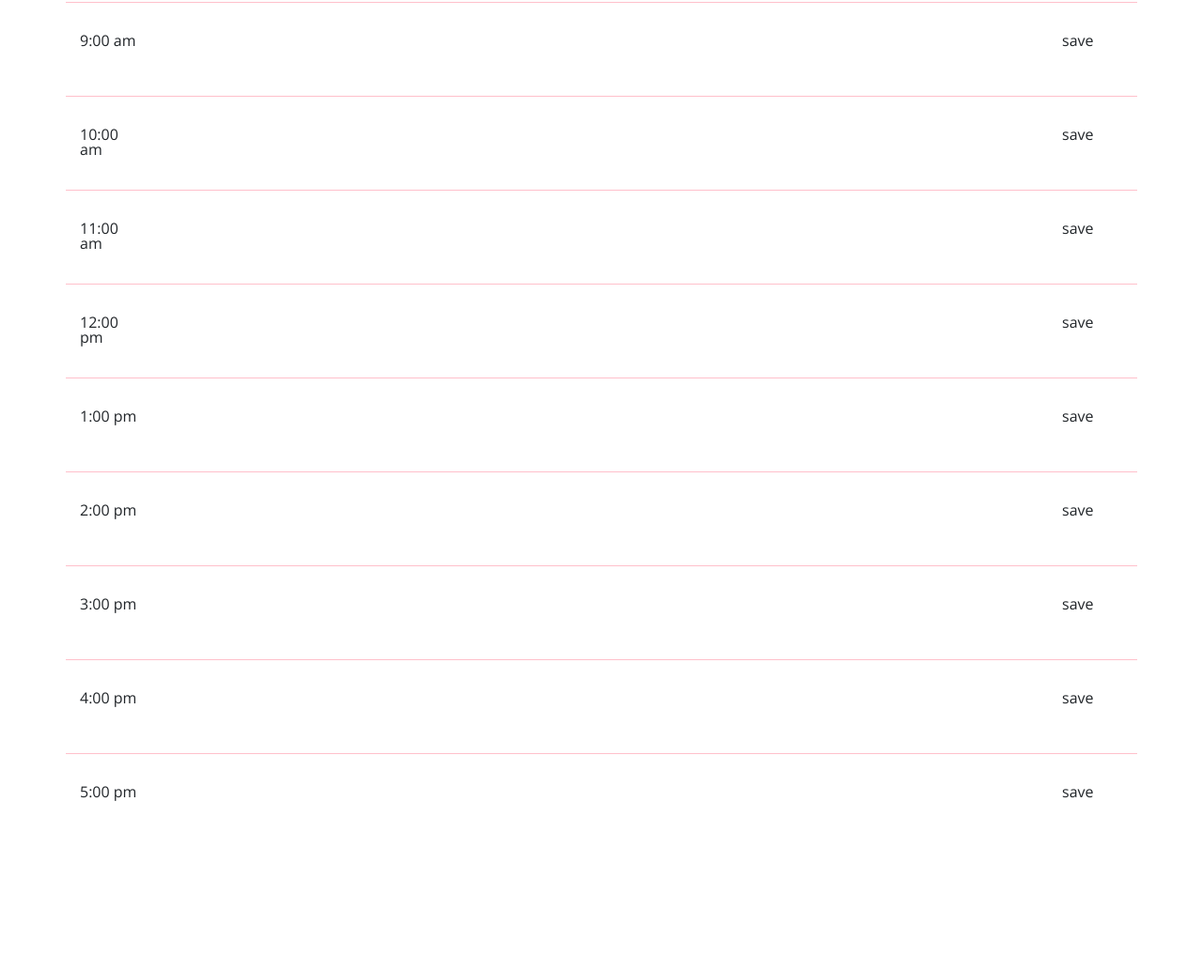
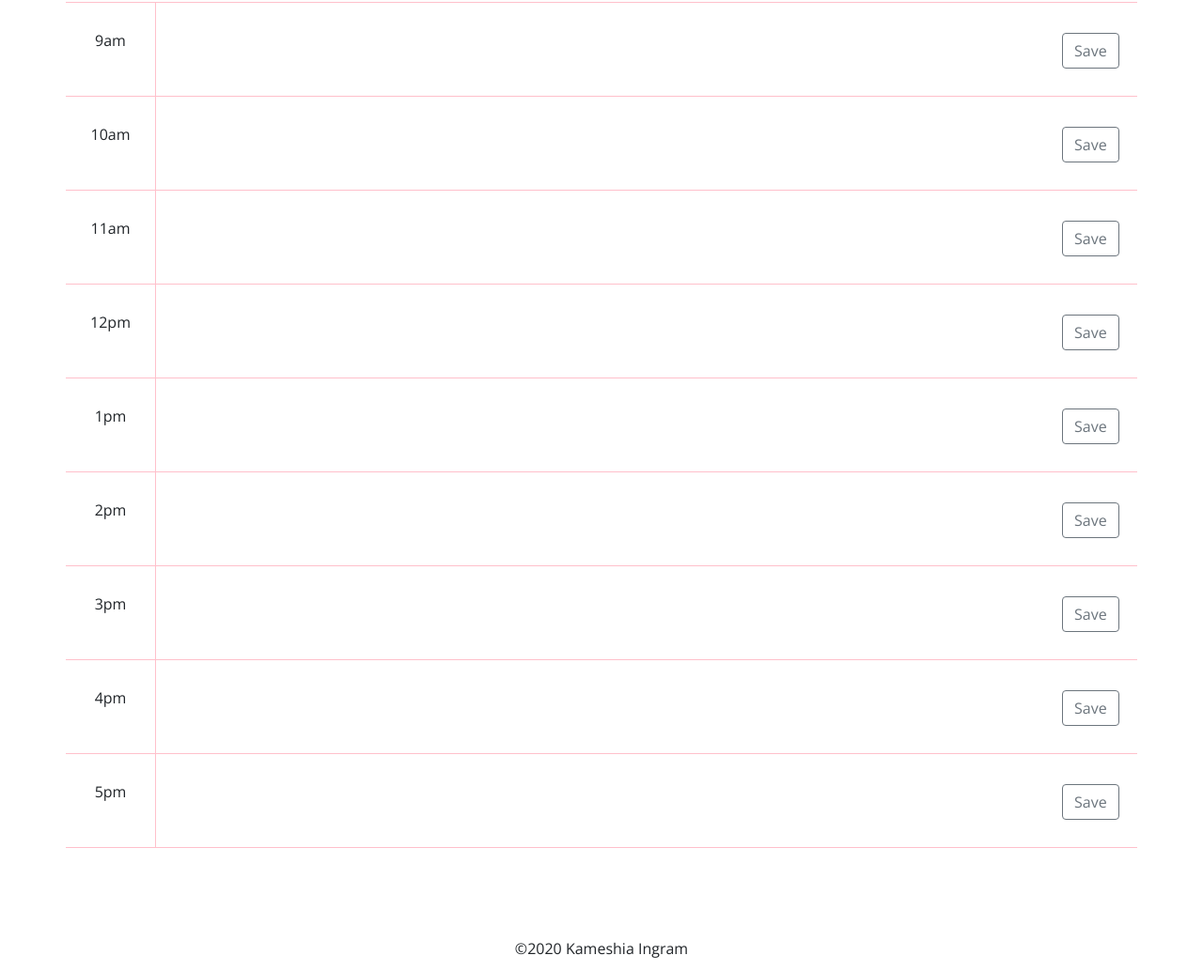
Before and after one commit to Kammielatay/Work-Day-Scheduler, a plain HTML site: page index.html in a window 1280 px wide. Shown: the part 385-1419 px from the top of the page at 94% size. Before the commit the page ends 1287 px from the top, so only its background shows below. Drawn offline with nearby package versions, Linux system fonts and the light colour scheme.

Commit message:
adding textarea/ added save buttons

```diff
--- a/index.html
+++ b/index.html
@@ -33,115 +33,102 @@
     <main class="container">
       <div class="row">
         <div class="col col-1 time-block ">
-          9:00 am
+          9am
         </div>
-        <div class="col col-10">
-
-        </div>
+        <textarea name="" id="" class="col col-10"></textarea>
         <div class="col col-1">
-          save
+          <button class="btn btn-outline-secondary" type="button" id="button-addon2">Save</button>
         </div>
       </div>
 
       <div class="row">
         <div class="col col-1 time-block">
-          10:00 am
+          10am
         </div>
-        <div class="col col-10">
-
-        </div>
+        <textarea name="" id="" class="col col-10"></textarea>
         <div class="col col-1">
-          save
+          <button class="btn btn-outline-secondary" type="button" id="button-addon2">Save</button>
         </div>
       </div>
 
       <div class="row">
         <div class="col col-1 time-block">
-          11:00 am
+          11am
         </div>
-        <div class="col col-10">
-
-        </div>
+        <textarea name="" id="" class="col col-10"></textarea>
         <div class="col col-1">
-          save
+          <button class="btn btn-outline-secondary" type="button" id="button-addon2">Save</button>
         </div>
       </div>
 
       <div class="row">
         <div class="col col-1 time-block">
-          12:00 pm
+          12pm
         </div>
-        <div class="col col-10">
-
-        </div>
+        <textarea name="" id="" class="col col-10"></textarea>
         <div class="col col-1">
-          save
+          <button class="btn btn-outline-secondary" type="button" id="button-addon2">Save</button>
         </div>
       </div>
 
       <div class="row">
         <div class="col col-1 time-block">
-          1:00 pm
+          1pm
         </div>
-        <div class="col col-10">
-
-        </div>
+        <textarea name="" id="" class="col col-10"></textarea>
         <div class="col col-1">
-          save
+          <button class="btn btn-outline-secondary" type="button" id="button-addon2">Save</button>
         </div>
       </div>
 
       <div class="row">
         <div class="col col-1 time-block">
-          2:00 pm
+          2pm
         </div>
-        <div class="col col-10">
-
-        </div>
+        <textarea name="" id="" class="col col-10"></textarea>
         <div class="col col-1">
-          save
+          <button class="btn btn-outline-secondary" type="button" id="button-addon2">Save</button>
         </div>
       </div>
 
       <div class="row">
         <div class="col col-1 time-block">
-          3:00 pm
+          3pm
         </div>
-        <div class="col col-10">
-
-        </div>
+        <textarea name="" id="" class="col col-10"></textarea>
         <div class="col col-1">
-          save
+          <button class="btn btn-outline-secondary" type="button" id="button-addon2">Save</button>
         </div>
       </div>
 
       <div class="row">
         <div class="col col-1 time-block">
-          4:00 pm
+          4pm
         </div>
-        <div class="col col-10">
-
-        </div>
+        <textarea name="" id="" class="col col-10"></textarea>
         <div class="col col-1">
-          save
+          <button class="btn btn-outline-secondary" type="button" id="button-addon2">Save</button>
         </div>
       </div>
 
       <div class="row">
         <div class="col col-1 time-block">
-          5:00 pm
+          5pm
         </div>
-        <div class="col col-10">
-
-        </div>
+        <textarea name="" id="" class="col col-10"></textarea>
         <div class="col col-1">
-          save
+          <button class="btn btn-outline-secondary" type="button" id="button-addon2">Save</button>
         </div>
       </div>
-
-
+      <div class="row"></div>
 
     </main>
+
+    <footer class="mastfoot mt-auto">
+      <div class="inner text-center">
+        <p>&copy2020 Kameshia Ingram </p>
+      </div>
+    </footer>
 
     <script src="https://cdnjs.cloudflare.com/ajax/libs/jquery/3.2.1/jquery.min.js"></script>
     <script src="https://cdnjs.cloudflare.com/ajax/libs/moment.js/2.24.0/moment.min.js"></script>
--- a/script.js
+++ b/script.js
@@ -19,10 +19,6 @@ currentDay.css({fontSize: "30px"})
 currentTime.css({fontSize: "25px"})
 
 
-//adding textareas for standard business days
-
-
-
 
 
 })
--- a/style.css
+++ b/style.css
@@ -10,14 +10,14 @@ body {
 }
 
 textarea{
-  background: blue;
-  /* background: transparent; */
-  width: 100%;
+  background: transparent;
+  height:100px;
   border: none;
   resize: none;
   color: #000000;
-  border-left: 1px solid black;
+  border-left: 1px solid pink;
   padding:10px;
+
 }
 
 .jumbotron {
@@ -33,7 +33,7 @@ textarea{
 }
 
 .time-block{
-  text-align: left;
+  text-align: center;
   border-radius: 15px;
 
 }
```
